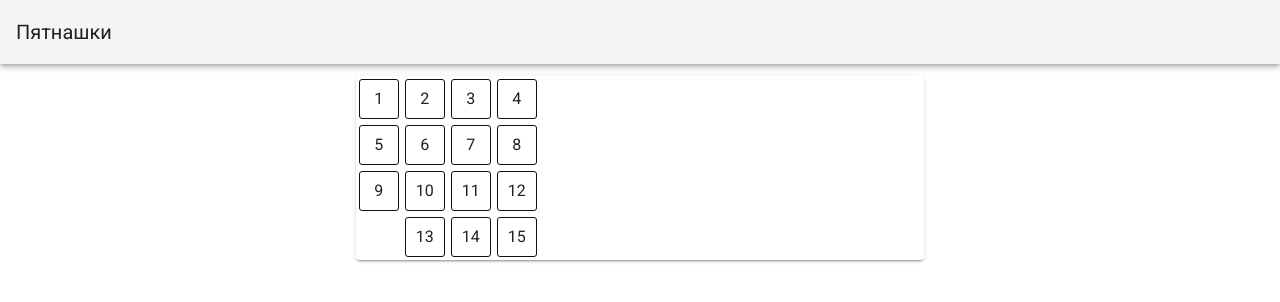
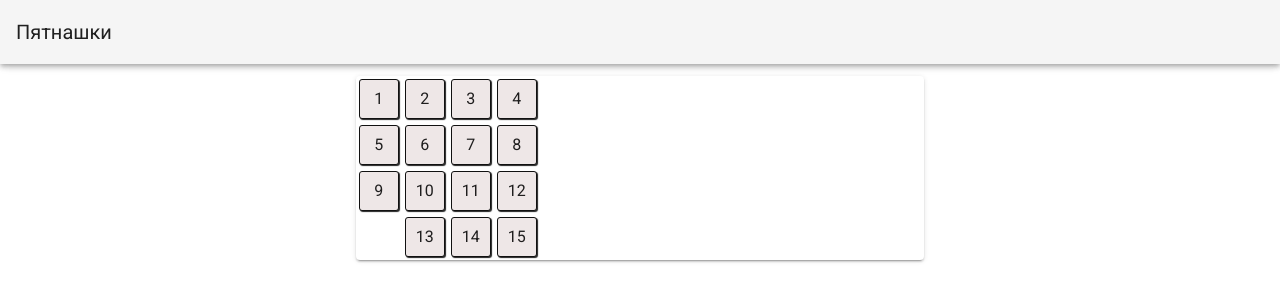
Before and after one commit to Acolapsys/FifteensGame, a Nuxt app: page / in a window 1280 px wide. Shown: the top 302 px of the page. Built offline with nearby package versions, Linux system fonts and the light colour scheme.

Commit message:
refactor: add some styling to cells

```diff
--- a/components/Cell.vue
+++ b/components/Cell.vue
@@ -1,6 +1,8 @@
 <template>
   <div class="cell" :class="{ empty: cellValue === 0 }">
-    {{ cellValue }}
+    <span v-if="cellValue !== 0">
+      {{ cellValue }}
+    </span>
   </div>
 </template>
 <script>
@@ -25,10 +27,13 @@ export default {
   padding: 3px;
   margin: 3px;
   cursor: pointer;
+  box-shadow: 1px 1px 1px 0;
+  background-color: rgb(238, 231, 231);
 }
 .empty {
   border: none;
   cursor: default;
   color: white;
+  background-color: white;
 }
 </style>
```
